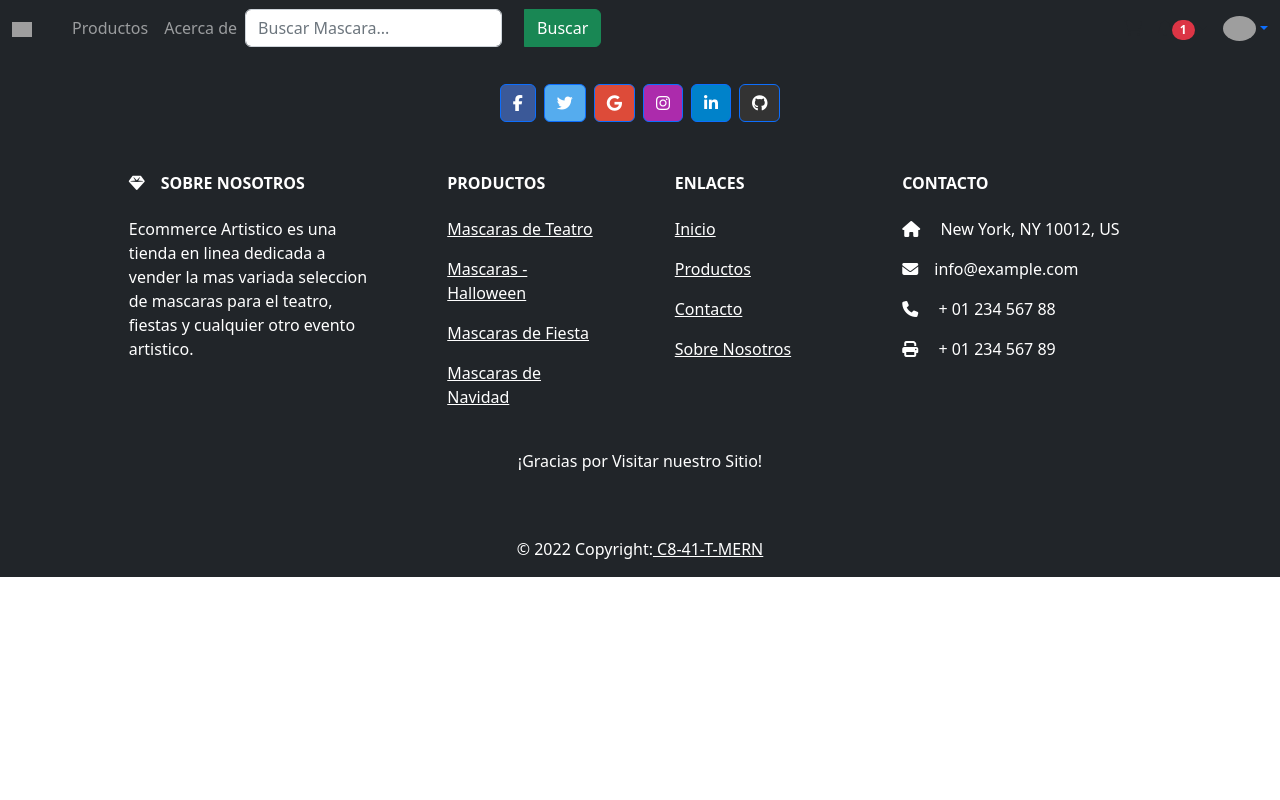
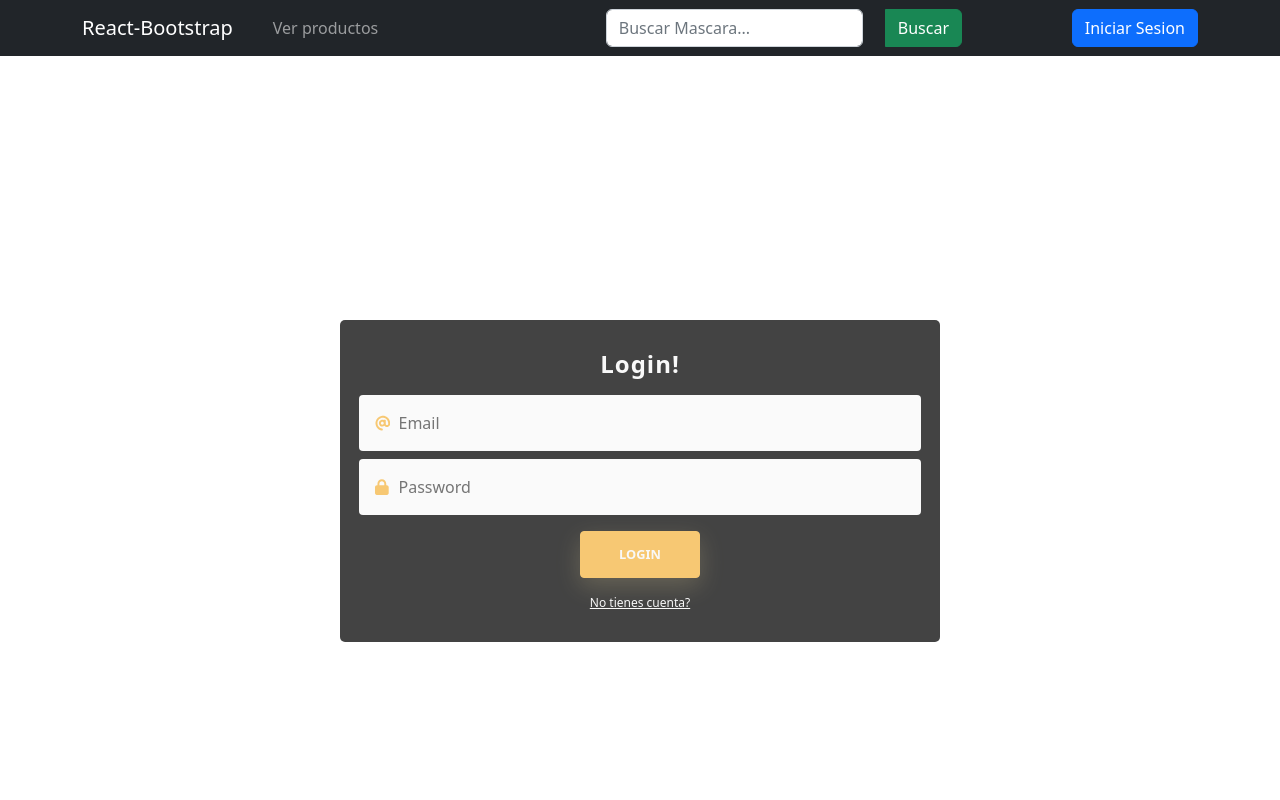
Before and after one commit to No-Country/C8-41-t-mern, a React (Vite) app in the folder client/: page /micuenta/perfil in a window 1280 px wide. Shown: the top 800 px of the page. Built offline with nearby package versions, Linux system fonts and the light colour scheme; grey boxes are pictures that could not be loaded.

Commit message:
navBar modificada - perfil de usuario

```diff
--- a/client/src/App.jsx
+++ b/client/src/App.jsx
@@ -16,6 +16,7 @@ import DetalleBusqueda from "./components/DetalleBusqueda";
 import { useAuthStore } from "./hooks/useAuthStore";
 import { useEffect } from "react";
 import { useSelector } from "react-redux"
+import UserPerfil from "./components/UserPanel/UserPerfil";
 
 
 function App() {
@@ -41,6 +42,7 @@ function App() {
          {/* Rutas del Panel de Usuario */}
           <Route path="micuenta" element={user? <UserPanel />: <Login/> }>
             <Route index element={<h3>Account panel</h3>} />
+            <Route path="perfil" element={<UserPerfil />} />
             <Route path="ordenes" element={<OrdersList />} />
             <Route path="mensajes" element={<h3>Mis Mensajes</h3>} />
           </Route>
--- a/client/src/components/Buscador.jsx
+++ b/client/src/components/Buscador.jsx
@@ -30,9 +30,12 @@ const Buscador = () => {
               })
         } else {
             console.log('hola')
+           setBuscar('')
             navigate(`/detalle-busqueda?encontrar=${buscar}`)
               return
         }
+
+
 
 
 
@@ -42,7 +45,7 @@ const Buscador = () => {
 
   return (
    <>
-         <form onSubmit={handleSubmit} className="input-group w-auto my-auto d-none d-sm-flex">
+         <form onSubmit={handleSubmit} className="input-group w-auto my-auto mx-auto d-none d-sm-flex">
             <input
             value={buscar}
             name="encontrar"
--- a/client/src/components/DetalleBusqueda.jsx
+++ b/client/src/components/DetalleBusqueda.jsx
@@ -18,8 +18,7 @@ const DetalleBusqueda = () => {
             .then( res => setDetalleBusqueda(res.data) )
             .catch(error => console.log(error))
 
-        }, [busqueda, setDetalleBusqueda])
-
+        }, [])
 
 
 
--- a/client/src/components/NavBar.jsx
+++ b/client/src/components/NavBar.jsx
@@ -1,14 +1,35 @@
-
-import { useSelector } from "react-redux"
+import Container from 'react-bootstrap/Container';
+import Nav from 'react-bootstrap/Nav';
+import Navbar from 'react-bootstrap/Navbar';
+import NavDropdown from 'react-bootstrap/NavDropdown';
+import { useDispatch, useSelector } from "react-redux"
+import { Navigate, useNavigate } from 'react-router-dom';
+import { useAuthStore } from '../hooks/useAuthStore';
 import Buscador from "./Buscador"
 
 
 const NavBar = () => {
 
+     const { startLogout } = useAuthStore()
+     const dispatch = useDispatch()
+     const navigate = useNavigate()
+
     // const auth = useSelector(state => state.auth)
-    const auth = useSelector(state => state)
+    const auth = useSelector(state => state) || "";
+    let user = auth.user;
+    Object.keys(auth.user).length>0? user=auth.user : user=null;
 
-    // console.log(auth)
+    const handleClick = () => {
+      dispatch(startLogout())
+
+    }
+
+    const handleLogin = () => {
+
+      navigate("/login")
+    }
+
+
     // console.log(state.payload.user)
 
 
@@ -18,128 +39,53 @@ const NavBar = () => {
   return (
     <>
     {/* <!-- Navbar --> */}
-<nav className="navbar navbar-expand-lg navbar-dark bg-dark">
-  {/* <!-- Container wrapper --> */}
-  <div className="container-fluid">
-    {/* <!-- Toggle button --> */}
-    <button
-      className="navbar-toggler"
-      type="button"
-      data-mdb-toggle="collapse"
-      data-mdb-target="#navbarSupportedContent"
-      aria-controls="navbarSupportedContent"
-      aria-expanded="false"
-      aria-label="Toggle navigation"
-    >
-      <i className="fas fa-bars"></i>
-    </button>
+    <Navbar collapseOnSelect expand="lg" bg="dark" variant="dark">
+      <Container>
+        <Navbar.Brand href="#home">React-Bootstrap</Navbar.Brand>
+        <Navbar.Toggle aria-controls="responsive-navbar-nav" />
+        <Navbar.Collapse id="responsive-navbar-nav">
+          <Nav className="me-auto">
+            <Nav.Link href="#features">{auth.user.name}</Nav.Link>
+            <Nav.Link href="/">Ver productos</Nav.Link>
+            {
+              user ? <>
+            <NavDropdown title="Opciones de Usuario" id="collasible-nav-dropdown">
+              <NavDropdown.Item href="micuenta">Panel de Usuario</NavDropdown.Item>
+              <NavDropdown.Item href="#action/3.2">
+                Another action
+              </NavDropdown.Item>
+              <NavDropdown.Item href="#action/3.3">Something</NavDropdown.Item>
+              <NavDropdown.Divider />
+              <NavDropdown.Item href="#action/3.4">
+                Separated link
+              </NavDropdown.Item>
+            </NavDropdown>
 
-    {/* <!-- Collapsible wrapper --> */}
-    <div className="collapse navbar-collapse" id="navbarSupportedContent">
-      {/* <!-- Navbar brand --> */}
-      <a className="navbar-brand mt-2 mt-lg-0" href="#">
-        <img
-          src="https://mdbcdn.b-cdn.net/img/logo/mdb-transaprent-noshadows.webp"
-          height="15"
-          alt="MDB Logo"
-          loading="lazy"
-        />
-      </a>
-      {/* <!-- Left links --> */}
-      <ul className="navbar-nav me-auto mb-2 mb-lg-0">
-        <li className="nav-item">
-          <a className="nav-link" href="#">{auth.user.name}</a>
-        </li>
-        <li className="nav-item">
-          <a className="nav-link" href="/">Productos</a>
-        </li>
-        <li className="nav-item">
-          <a className="nav-link" href="#">Acerca de</a>
-        </li>
-
-       {/* Componente buscador */}
-       <Buscador/>
-      </ul>
+              </>
+              :
+              ""
 
 
-      {/* <!-- Left links --> */}
-    </div>
-    {/* <!-- Collapsible wrapper --> */}
 
-    {/* <!-- Right elements --> */}
-    <div className="d-flex align-items-center">
-      {/* <!-- Icon --> */}
-      <a className="text-reset me-3" href="#">
-        <i className="fas fa-shopping-cart"></i>
-      </a>
 
-      {/* <!-- Notifications --> */}
-      <div className="dropdown">
-        <a
-          className="text-reset me-3 dropdown-toggle hidden-arrow"
-          href="#"
-          id="navbarDropdownMenuLink"
-          role="button"
-          data-mdb-toggle="dropdown"
-          aria-expanded="false"
-        >
-          <i className="fas fa-bell"></i>
-          <span class="badge rounded-pill badge-notification bg-danger">1</span>
-        </a>
-        <ul
-          className="dropdown-menu dropdown-menu-end"
-          aria-labelledby="navbarDropdownMenuLink"
-        >Name
-          <li>
-            <a className="dropdown-item" href="#">Some news</a>
-          </li>
-          <li>
-            <a className="dropdown-item" href="#">Another news</a>
-          </li>
-          <li>
-            <a className="dropdown-item" href="#">Something else here</a>
-          </li>
-        </ul>
-      </div>
-      {/* <!-- Avatar --> */}
-      <div className="dropdown">
-        <a
-          className="dropdown-toggle d-flex align-items-center hidden-arrow"
-          href="#"
-          id="navbarDropdownMenuAvatar"
-          role="button"
-          data-mdb-toggle="dropdown"
-          aria-expanded="false"
-        >
-          <img
-            src="https://mdbcdn.b-cdn.net/img/new/avatars/2.webp"
-            className="rounded-circle"
-            height="25"
-            alt="Black and White Portrait of a Man"
-            loading="lazy"
-          />
-        </a>
-        <ul
-          className="dropdown-menu dropdown-menu-end"
-          aria-labelledby="navbarDropdownMenuAvatar"
-        >
-          <li>
-            <a className="dropdown-item" href="#">My profile</a>
-          </li>
-          <li>
-            <a className="dropdown-item" href="#">Settings</a>
-          </li>
-          <li>
-            <a className="dropdown-item" href="#">Logout</a>
-          </li>
-        </ul>
-      </div>
-    </div>
-    {/* <!-- Right elements --> */}
-  </div>
-  {/* <!-- Container wrapper --> */}
-</nav>
-{/* <!-- Navbar --> */}
+            }
+          </Nav>
+              <Buscador/>
+          <Nav>
+          {
+            user ?
+            <button className='btn btn-danger mx-2' onClick={handleClick} >
+              Cerrar Sesion
+            </button>
+            :
+            <button className='btn btn-primary' onClick={handleLogin}>
+              Iniciar Sesion
+            </button>
+          }
+          </Nav>
+        </Navbar.Collapse>
+      </Container>
+    </Navbar>
 </>
   )
 }
--- a/client/src/components/UserPanel/UserPanel.jsx
+++ b/client/src/components/UserPanel/UserPanel.jsx
@@ -2,7 +2,7 @@ import React from "react";
 //import Sidebar from "./Sidebar";
 import SimpleSidebar from "./SimpleSidebar"
 import './UserPanel.css'
-import { Container, Row, Col, Card, Form, Button } from "react-bootstrap";
+import { Container, Row, Col, Card, Form, Button, Table } from "react-bootstrap";
 import { Outlet, Link, redirect } from "react-router-dom";
 //import { useAuthStore } from "../../hooks/useAuthStore";
 import { useSelector } from "react-redux"
@@ -32,6 +32,8 @@ const UserPanel = () => {
           </Col>
           <Col xs={10} id="page-content-wrapper">
             <Outlet />
+
+
           </Col>
         </Row>
       </Container>
--- /dev/null
+++ b/client/src/components/UserPanel/UserPerfil.jsx
@@ -0,0 +1,59 @@
+import React from "react";
+//import Sidebar from "./Sidebar";
+import SimpleSidebar from "./SimpleSidebar"
+import './UserPanel.css'
+import { Container, Row, Col, Card, Form, Button, Table } from "react-bootstrap";
+import { Outlet, Link, redirect } from "react-router-dom";
+//import { useAuthStore } from "../../hooks/useAuthStore";
+import { useSelector } from "react-redux"
+import { useNavigate } from "react-router-dom"
+
+
+const UserPerfil = () => {
+
+    const auth = useSelector(state => state) || ""
+    const navigate = useNavigate()
+    console.log(auth)
+    console.log(Object.keys(auth.user).length)
+    //console.log(state.payload.user)
+
+
+  return (
+    <>
+    <Container>
+         <Table striped>
+          <thead>
+            <tr>
+              <th>id</th>
+              <th>Name</th>
+              <th>Email</th>
+              <th>Phone</th>
+              <th>Street</th>
+            </tr>
+          </thead>
+          <tbody>
+          <tr>
+                  <td>{ auth.user.uid }</td>
+                  <td>{ auth.user.name }</td>
+                  <td>{ auth.user.email }</td>
+                  <td>{ auth.user.phone }</td>
+                  <td>{ auth.user.street }</td>
+
+                  <td>
+                    {/* <Button variant="success">Edit</Button>{' '}
+
+                  <Button variant="danger" onClick={((e) => {
+                    handleDelete(item._id, e, item.name);
+                  })}>Delete</Button>{' '} */}
+
+                  </td>
+                </tr>
+          </tbody>
+        </Table>
+        </Container>
+
+    </>
+  )
+}
+
+export default UserPerfil
--- a/client/src/hooks/useAuthStore.js
+++ b/client/src/hooks/useAuthStore.js
@@ -39,8 +39,12 @@ export const useAuthStore = () => {
 
           }
 
-     }
 
+        }
+
+        const startLogout = async () => {
+          dispatch(onLogout())
+        }
 
 
     return {
@@ -50,6 +54,7 @@ export const useAuthStore = () => {
         errorMessage,
         //Metodos
         startLogin,
+        startLogout
 
     }
 
```
Also changed, not shown: client/src/components/UserPanel/SimpleSidebar.jsx (+19 -2 lines), 1 other file (tests, documents, lock files or other folders).
